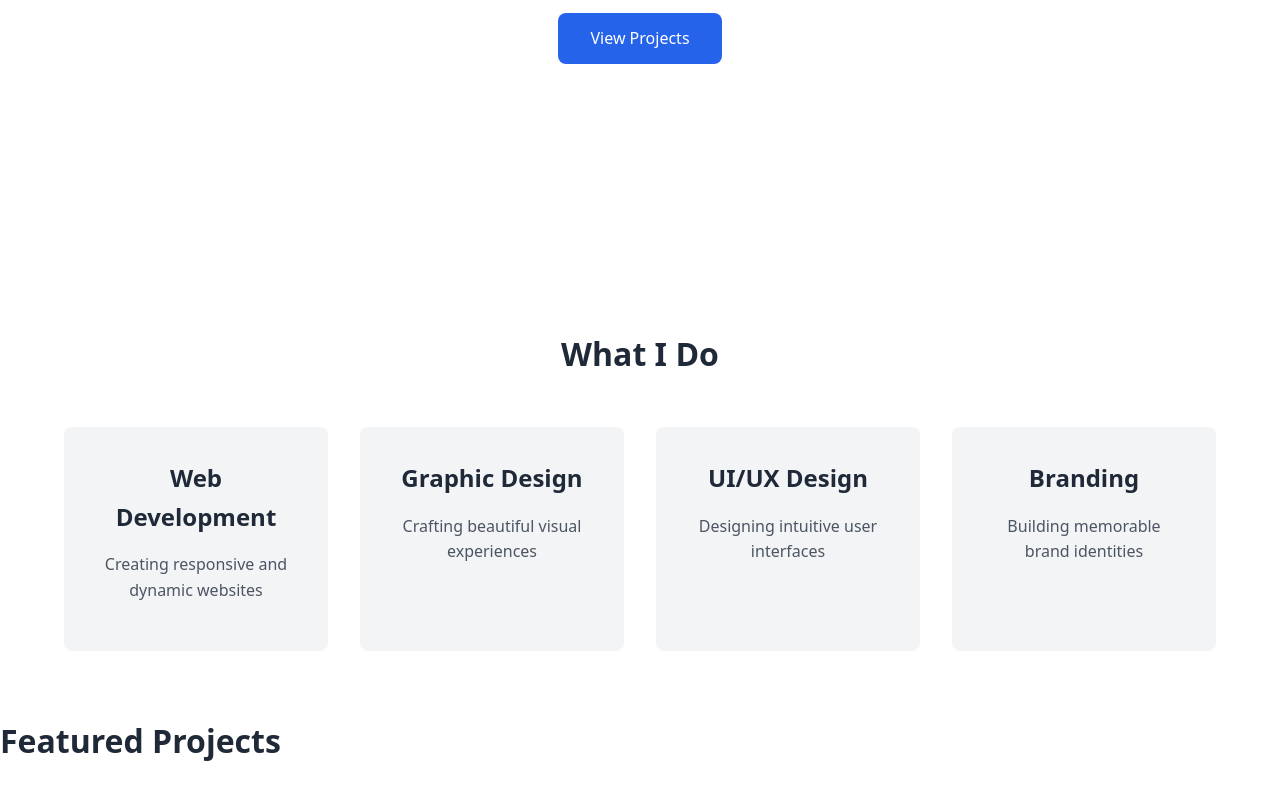
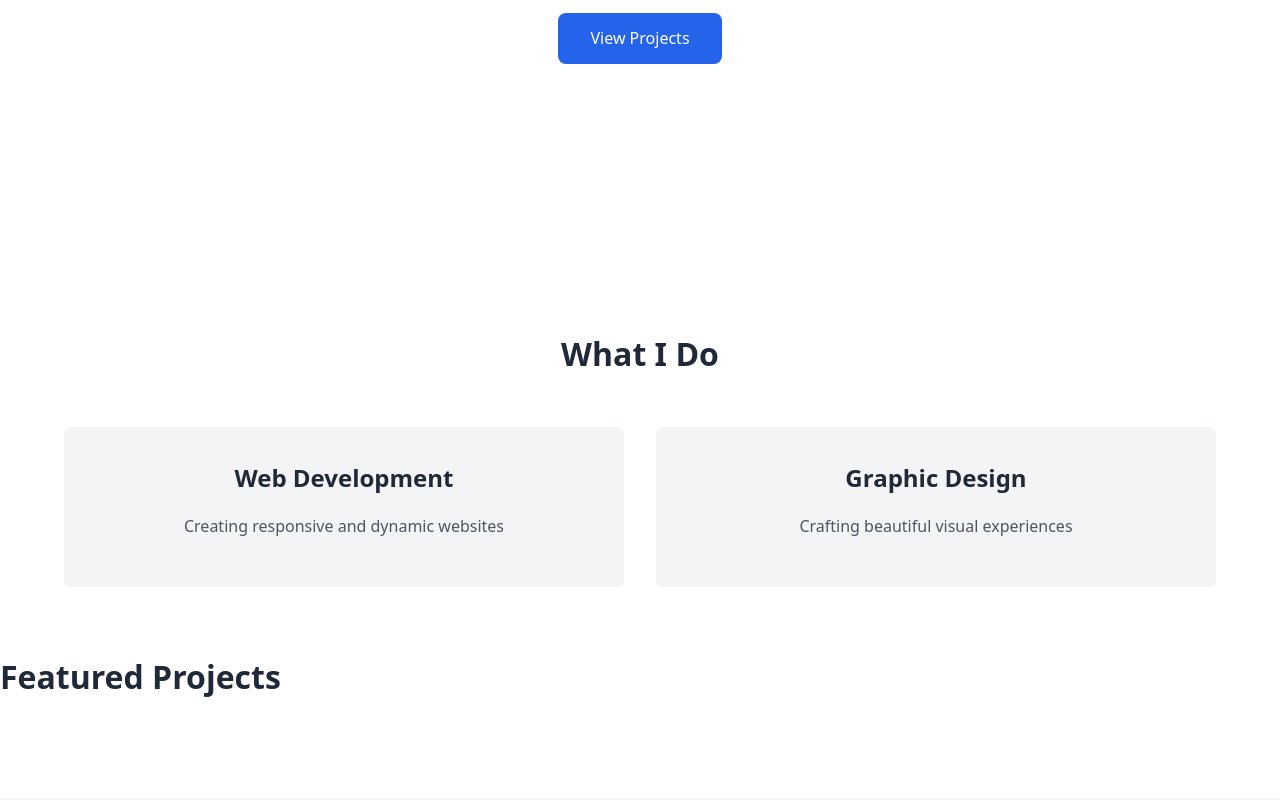
Before and after one commit to MbojoTech-gif/Techmbojo, a plain HTML site: page index.html in a window 1280 px wide. Shown: the part 376-1176 px from the top of the page. Drawn offline with Linux system fonts and the light colour scheme.

Commit message:
initial commit

```diff
--- a/data/projects.json
+++ b/data/projects.json
@@ -17,7 +17,7 @@
             "featured": true
         },
         {
-            "id": 5,
+            "id": 2,
             "title": "Mbojo Trackworks Poster",
             "description": "Full brand identity for Mbojo Trackworks, including sustainable packaging design.",
             "thumbnail": "assets/mbojo trackworks.png",
--- a/index.html
+++ b/index.html
@@ -38,14 +38,6 @@
                     <h3>Graphic Design</h3>
                     <p>Crafting beautiful visual experiences</p>
                 </div>
-                <div class="service-card" data-animate="slide-in">
-                    <h3>UI/UX Design</h3>
-                    <p>Designing intuitive user interfaces</p>
-                </div>
-                <div class="service-card" data-animate="slide-in">
-                    <h3>Branding</h3>
-                    <p>Building memorable brand identities</p>
-                </div>
             </div>
         </section>
 
```
